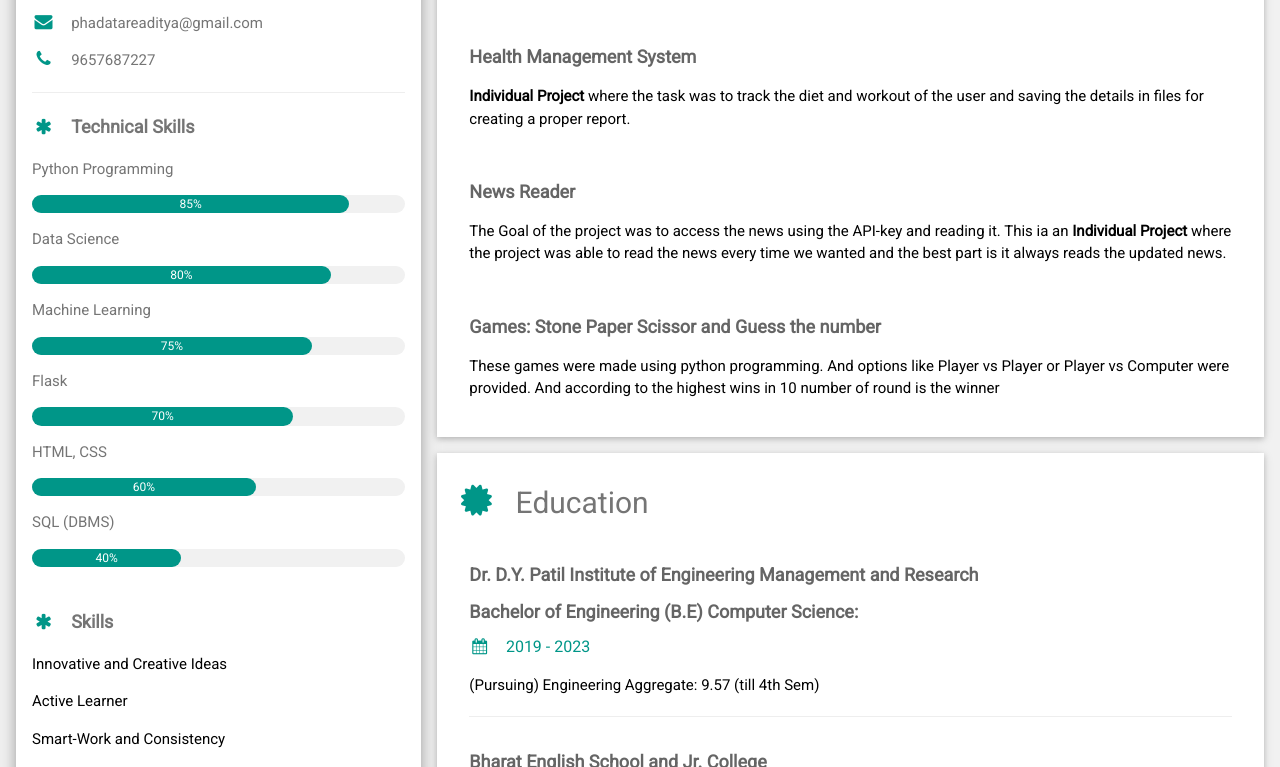
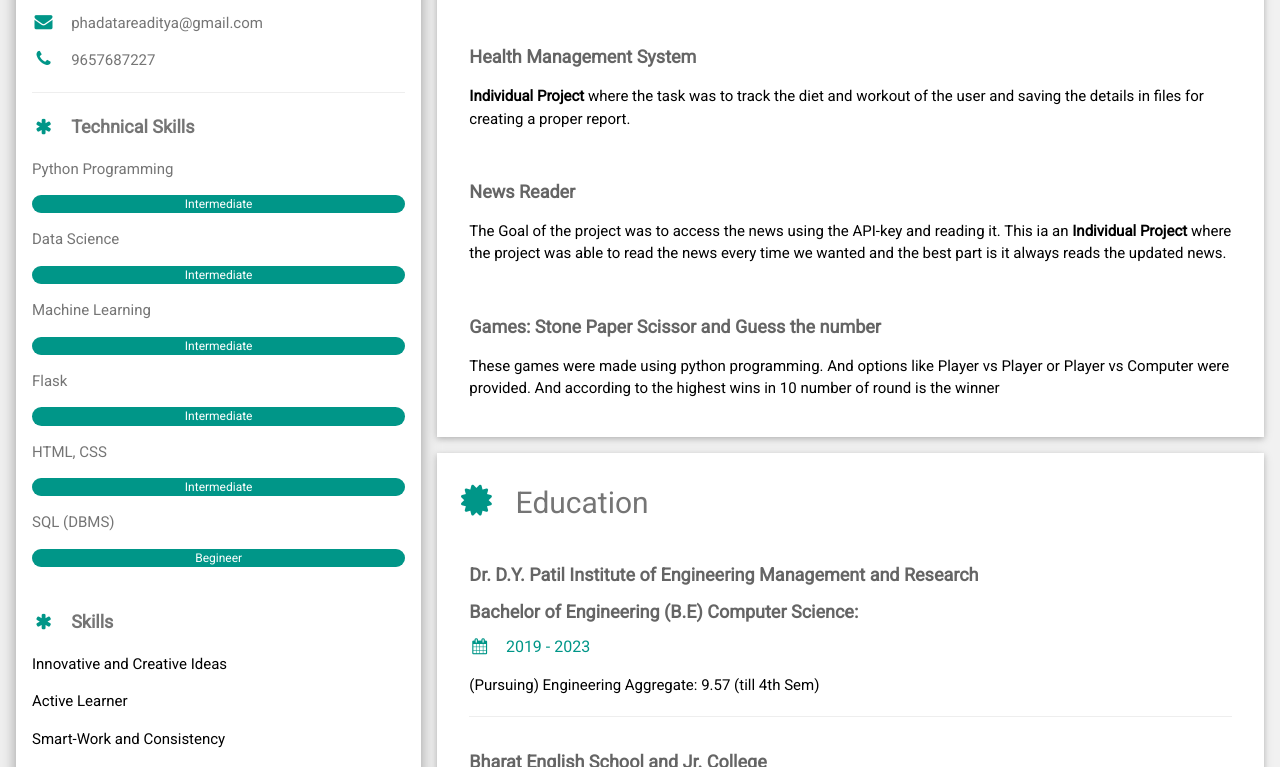
Before and after one commit to DynamicCoder-1942/Aditya_Phadtare.github.io, a plain HTML site: page index.html in a window 1280 px wide. Shown: the part 619-1386 px from the top of the page. Drawn offline with Linux system fonts and the light colour scheme.

Commit message:
Update index.html

```diff
--- a/index.html
+++ b/index.html
@@ -35,35 +35,34 @@ html,body,h1,h2,h3,h4,h5,h6 {font-family: "Roboto", sans-serif}
           <p><i class="fa fa-phone fa-fw w3-margin-right w3-large w3-text-teal"></i>9657687227</p>
           <hr>
 
-          <p class="w3-large"><b><i class="fa fa-asterisk fa-fw w3-margin-right w3-text-teal"></i>Technical Skills</b></p>
+         <p class="w3-large"><b><i class="fa fa-asterisk fa-fw w3-margin-right w3-text-teal"></i>Technical Skills</b></p>
           <p>Python Programming</p>
           <div class="w3-light-grey w3-round-xlarge w3-small">
-            <div class="w3-container w3-center w3-round-xlarge w3-teal" style="width:85%">85%</div>
+            <div class="w3-container w3-center w3-round-xlarge w3-teal" style="width:100%">Intermediate</div>
           </div>
           <p>Data Science</p>
           <div class="w3-light-grey w3-round-xlarge w3-small">
-            <div class="w3-container w3-center w3-round-xlarge w3-teal" style="width:80%">80%</div>
+            <div class="w3-container w3-center w3-round-xlarge w3-teal" style="width:100%">Intermediate</div>
           </div>
           <p>Machine Learning</p>
           <div class="w3-light-grey w3-round-xlarge w3-small">
-            <div class="w3-container w3-center w3-round-xlarge w3-teal" style="width:75%">
-              <div class="w3-center w3-text-white">75%</div>
+            <div class="w3-container w3-center w3-round-xlarge w3-teal" style="width:100%">
+              <div class="w3-center w3-text-white">Intermediate</div>
             </div>
           </div>
           <p>Flask</p>
           <div class="w3-light-grey w3-round-xlarge w3-small">
-            <div class="w3-container w3-center w3-round-xlarge w3-teal" style="width:70%">70%</div>
+            <div class="w3-container w3-center w3-round-xlarge w3-teal" style="width:100%">Intermediate</div>
           </div>
           <p>HTML, CSS</p>
           <div class="w3-light-grey w3-round-xlarge w3-small">
-            <div class="w3-container w3-center w3-round-xlarge w3-teal" style="width:60%">60%</div>
+            <div class="w3-container w3-center w3-round-xlarge w3-teal" style="width:100%">Intermediate</div>
           </div>
           <p>SQL (DBMS)</p>
           <div class="w3-light-grey w3-round-xlarge w3-small">
-            <div class="w3-container w3-center w3-round-xlarge w3-teal" style="width:40%">40%</div>
+            <div class="w3-container w3-center w3-round-xlarge w3-teal" style="width:100%">Begineer</div>
           </div>
           <br>
-
 
           <p class="w3-large"><b><i class="fa fa-asterisk fa-fw w3-margin-right w3-text-teal"></i>Skills</b></p>
           <div style="color:black">
```
